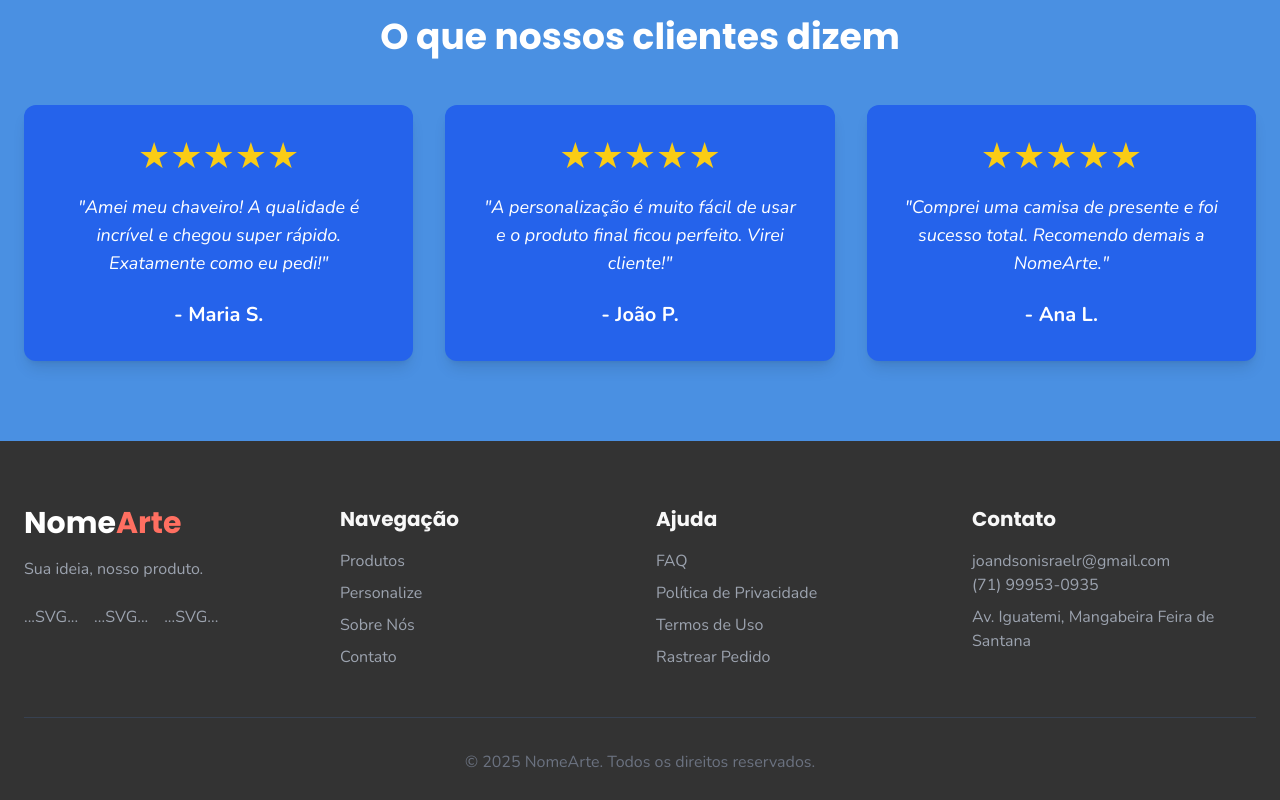
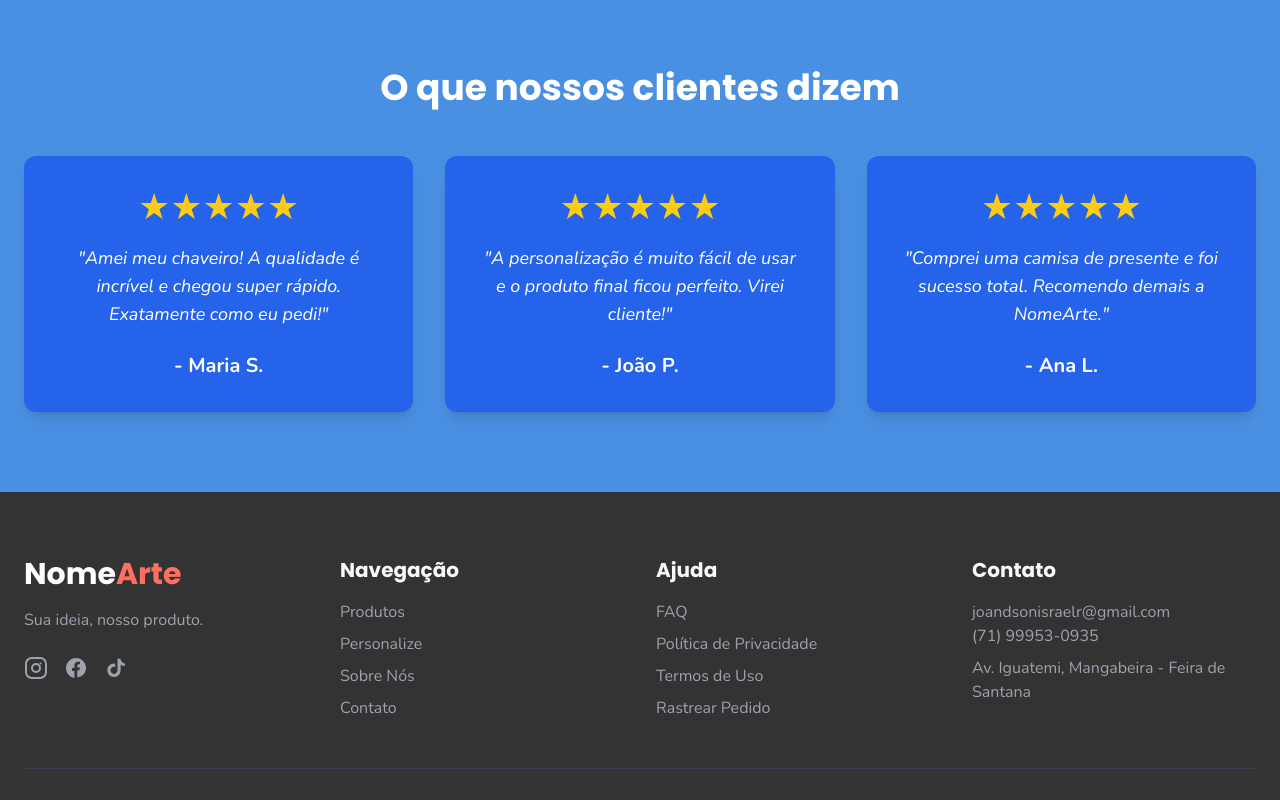
Before and after one commit to Joandson/NomeArte, a plain HTML site: page index.html in a window 1280 px wide. Shown: the part 2000-2800 px from the top of the page. Drawn offline with nearby package versions, Linux system fonts and the light colour scheme.

Commit message:
Corrigido opçoes de cor e foto ´princial´

```diff
--- a/index.html
+++ b/index.html
@@ -228,8 +228,8 @@
         <!-- Coluna da Imagem -->
         <div class="md:w-1/2">
           <img
-            src="https://placehold.co/600x400/E0E0E0/999999?text=Produtos+Personalizados"
-            alt="Exemplos de produtos personalizados como chaveiros e Nome Placa"
+            src="https://i.imgur.com/zO1MHYV.png"
+            alt="Coleção de Chaveiros Personalizados NomeArte"
             class="rounded-xl shadow-2xl w-full"
           />
         </div>
@@ -402,8 +402,9 @@
                   >Escolha a cor da Letra (borda preta):</label
                 >
                 <div class="flex space-x-3">
+                  <!-- <<< ALTERAÇÃO AQUI >>> -->
                   <button
-                    class="w-10 h-10 rounded-full bg-brand-primary border-2 border-transparent focus:border-brand-dark focus:outline-none"
+                    class="w-10 h-10 rounded-full bg-white border-2 border-gray-300 focus:border-brand-dark focus:outline-none"
                     data-color="#FFFFFF"
                   ></button>
                   <button
@@ -477,33 +478,83 @@
     <footer id="contato" class="bg-brand-dark text-brand-light py-16">
       <div class="container mx-auto px-6">
         <div class="grid grid-cols-1 md:grid-cols-4 gap-8">
+          <!-- Coluna 1 -->
           <div>
-            <a href="#" class="text-3xl font-poppins font-bold text-white"
-              >Nome<span class="text-brand-primary">Arte</span></a
-            >
+            <a href="#" class="text-3xl font-poppins font-bold text-white">
+              Nome<span class="text-brand-primary">Arte</span>
+            </a>
             <p class="mt-4 text-gray-400">Sua ideia, nosso produto.</p>
+
             <div class="flex space-x-4 mt-6">
+              <!-- Instagram -->
               <a
-                href="#"
-                class="text-gray-400 hover:text-white"
+                href="https://instagram.com"
+                target="_blank"
+                class="text-gray-400 hover:text-white transition-colors"
                 aria-label="Instagram"
-                >...SVG...</a
               >
+                <svg
+                  xmlns="http://www.w3.org/2000/svg"
+                  fill="none"
+                  viewBox="0 0 24 24"
+                  stroke-width="2"
+                  stroke="currentColor"
+                  class="w-6 h-6"
+                >
+                  <path
+                    stroke-linecap="round"
+                    stroke-linejoin="round"
+                    d="M7.75 2h8.5A5.75 5.75 0 0 1 22 7.75v8.5A5.75 5.75 0 0 1 16.25 22h-8.5A5.75 5.75 0 0 1 2 16.25v-8.5A5.75 5.75 0 0 1 7.75 2z"
+                  />
+                  <path
+                    stroke-linecap="round"
+                    stroke-linejoin="round"
+                    d="M8 12a4 4 0 1 0 8 0 4 4 0 0 0-8 0zm8.5-4.5h.01"
+                  />
+                </svg>
+              </a>
+
+              <!-- Facebook -->
               <a
-                href="#"
-                class="text-gray-400 hover:text-white"
+                href="https://facebook.com"
+                target="_blank"
+                class="text-gray-400 hover:text-white transition-colors"
                 aria-label="Facebook"
-                >...SVG...</a
               >
+                <svg
+                  xmlns="http://www.w3.org/2000/svg"
+                  fill="currentColor"
+                  viewBox="0 0 24 24"
+                  class="w-6 h-6"
+                >
+                  <path
+                    d="M22 12.07C22 6.5 17.52 2 12 2S2 6.5 2 12.07c0 5 3.66 9.13 8.44 9.93v-7.03H8.08v-2.9h2.36V9.41c0-2.33 1.38-3.63 3.5-3.63 1.01 0 2.07.18 2.07.18v2.28h-1.17c-1.16 0-1.52.72-1.52 1.46v1.76h2.58l-.41 2.9h-2.17v7.03C18.34 21.2 22 17.07 22 12.07z"
+                  />
+                </svg>
+              </a>
+
+              <!-- TikTok -->
               <a
-                href="#"
-                class="text-gray-400 hover:text-white"
+                href="https://tiktok.com"
+                target="_blank"
+                class="text-gray-400 hover:text-white transition-colors"
                 aria-label="TikTok"
-                >...SVG...</a
               >
+                <svg
+                  xmlns="http://www.w3.org/2000/svg"
+                  fill="currentColor"
+                  viewBox="0 0 24 24"
+                  class="w-6 h-6"
+                >
+                  <path
+                    d="M16.6 3.5c.6 2.2 2.1 3.7 4.4 4V10c-1.6-.1-3.1-.5-4.4-1.3v5.6c0 3.5-2.6 6.7-6.6 6.7-3.8 0-6.7-3-6.7-6.7 0-3.7 3-6.7 6.7-6.7.4 0 .8 0 1.2.1v3.2c-.4-.1-.8-.2-1.2-.2-2 0-3.5 1.6-3.5 3.6 0 2 1.6 3.6 3.5 3.6 1.9 0 3.5-1.5 3.5-3.6V2.8h3.1z"
+                  />
+                </svg>
+              </a>
             </div>
           </div>
 
+          <!-- Coluna 2 -->
           <div>
             <h4 class="text-xl font-poppins font-bold mb-4">Navegação</h4>
             <ul class="space-y-2">
@@ -530,6 +581,7 @@
             </ul>
           </div>
 
+          <!-- Coluna 3 -->
           <div>
             <h4 class="text-xl font-poppins font-bold mb-4">Ajuda</h4>
             <ul class="space-y-2">
@@ -554,12 +606,13 @@
             </ul>
           </div>
 
+          <!-- Coluna 4 -->
           <div>
             <h4 class="text-xl font-poppins font-bold mb-4">Contato</h4>
             <p class="text-gray-400">joandsonisraelr@gmail.com</p>
             <p class="text-gray-400">(71) 99953-0935</p>
             <p class="text-gray-400 mt-2">
-              Av. Iguatemi, Mangabeira Feira de Santana
+              Av. Iguatemi, Mangabeira - Feira de Santana
             </p>
           </div>
         </div>
@@ -617,7 +670,6 @@
         new Date().getFullYear();
 
       // --- Script para Envio via WhatsApp ---
-      // IMPORTANTE: este bloco vem APÓS a definição de textInput (ordem correta)
       const whatsappButton = document.getElementById("whatsapp-button");
 
       whatsappButton.addEventListener("click", () => {
```
